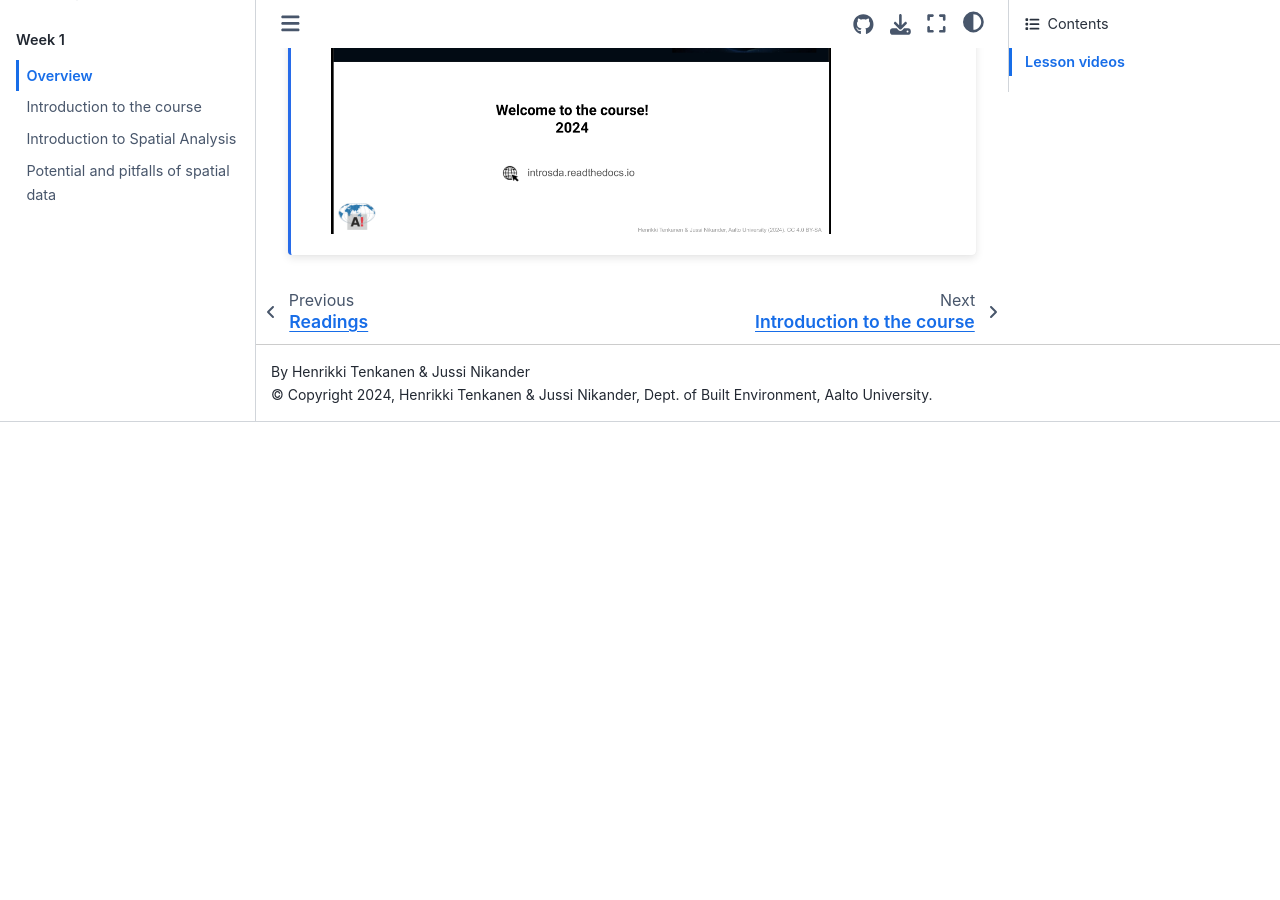
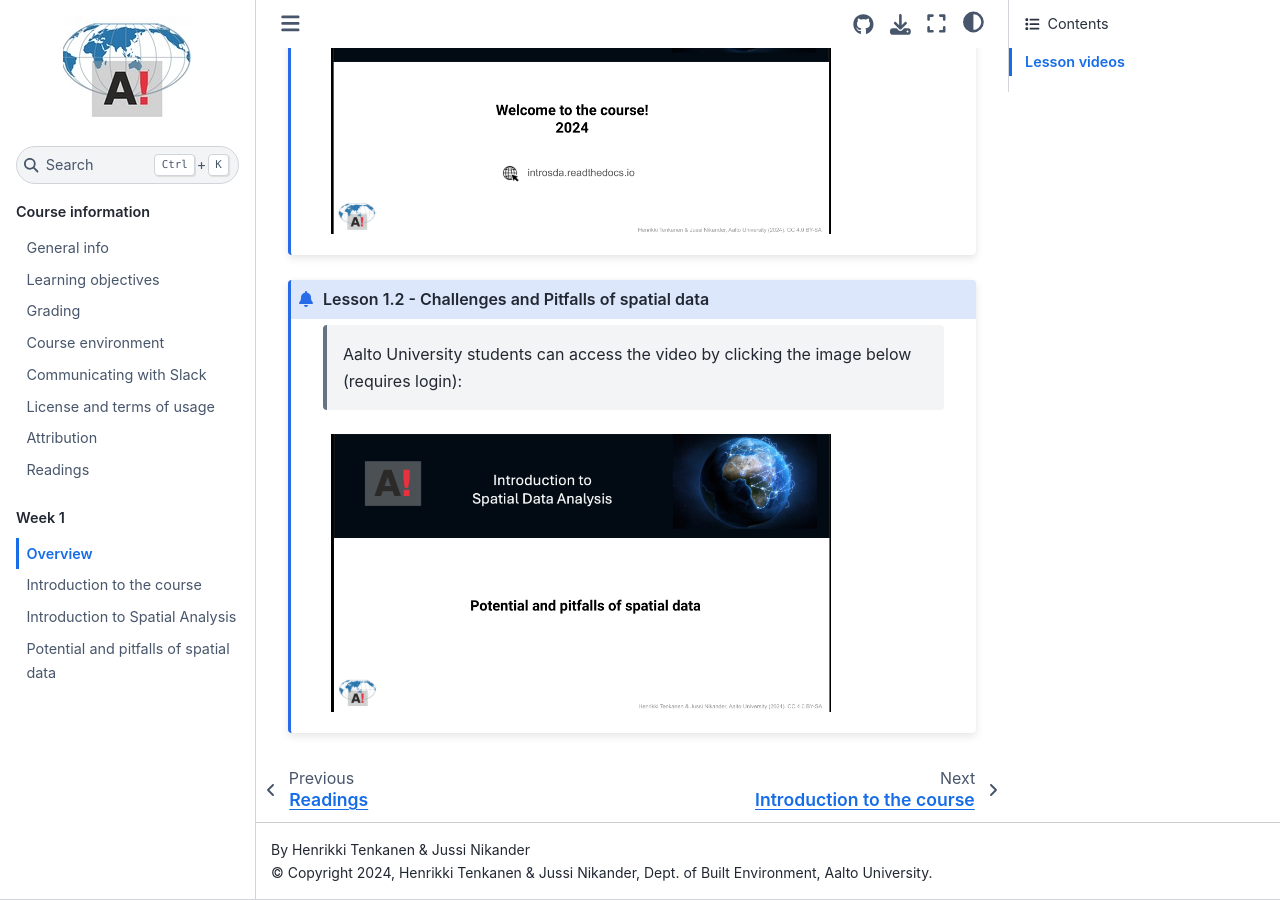
Before and after one commit to AaltoGIS/IntroSDA, a Sphinx documentation site: the page built from source/lessons/L1/overview.rst, in a window 1280 px wide and 900 px high, scrolled down 566 px. Built offline with Sphinx 7.4.7 and the Sphinx Book theme 1.1.4, drawn with Linux system fonts in a browser that asks for light colours; pages that are not in the unit, such as notebooks, are missing from menus; before the commit the page ends 988 px from its top, so only the background shows below that; some of the changed lines change nothing that is shown.

Commit message:
Update Lesson 1.2 video

```diff
--- a/source/lessons/L1/overview.rst
+++ b/source/lessons/L1/overview.rst
@@ -22,9 +22,11 @@
         :width: 500px
         :align: left
 
-..    .. admonition:: Lesson 1.2 - Challenges and Pitfalls of spatial data
-            Aalto University students can access the video by clicking the image below (requires login):
-           .. figure:: img/Lesson1.2.png
-                :target: https://aalto.cloud.panopto.eu/Panopto/Pages/Viewer.aspx?id=b2ac5c34-e4ab-4cda-90ca-b0aa00e73bb4
-                :width: 500px
-                :align: left
+.. admonition:: Lesson 1.2 - Challenges and Pitfalls of spatial data
+
+    Aalto University students can access the video by clicking the image below (requires login):
+
+   .. figure:: img/Lesson1.2.png
+        :target: https://aalto.cloud.panopto.eu/Panopto/Pages/Viewer.aspx?id=e17aa55b-602e-4821-a474-b1f000778ba9
+        :width: 500px
+        :align: left
```
